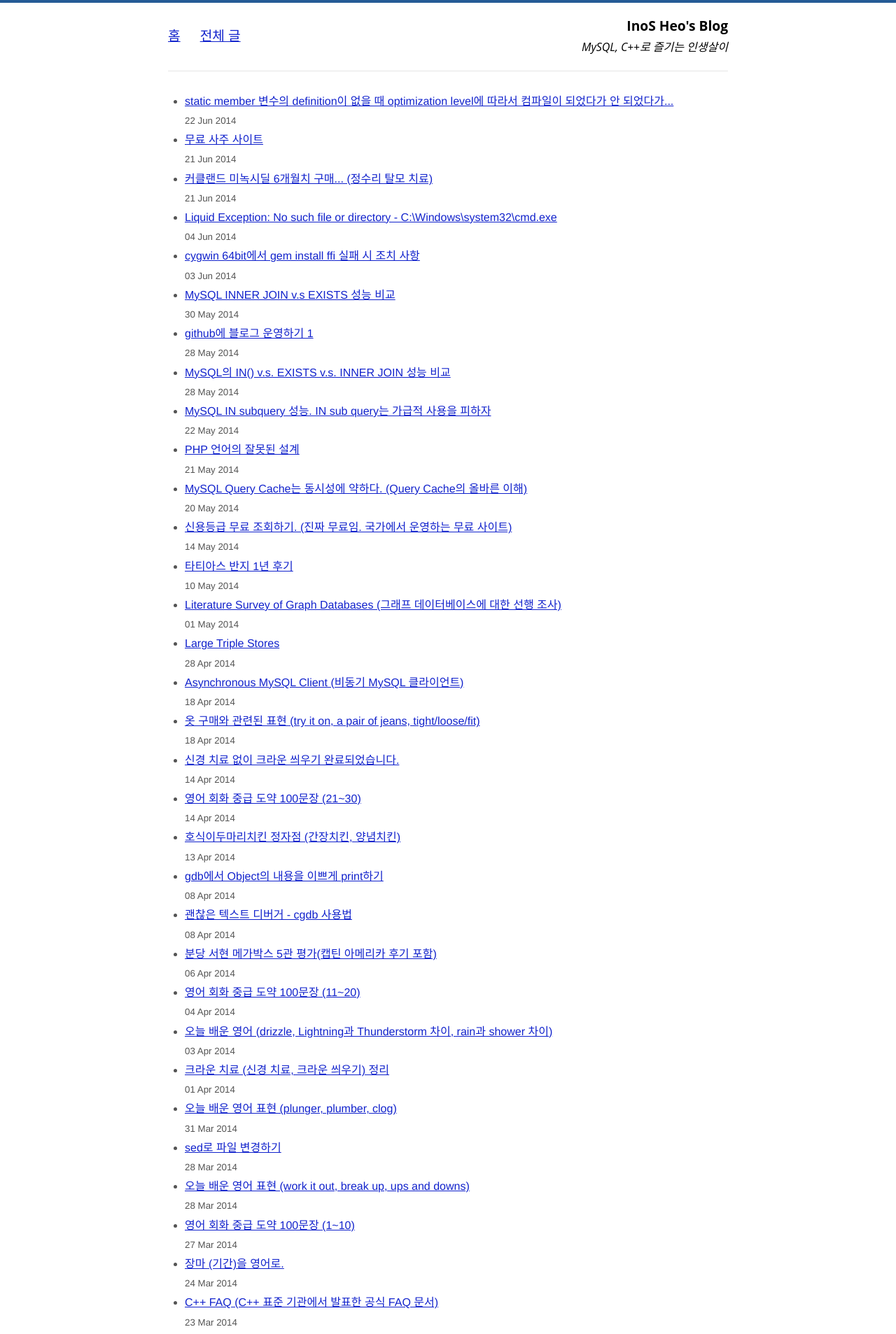
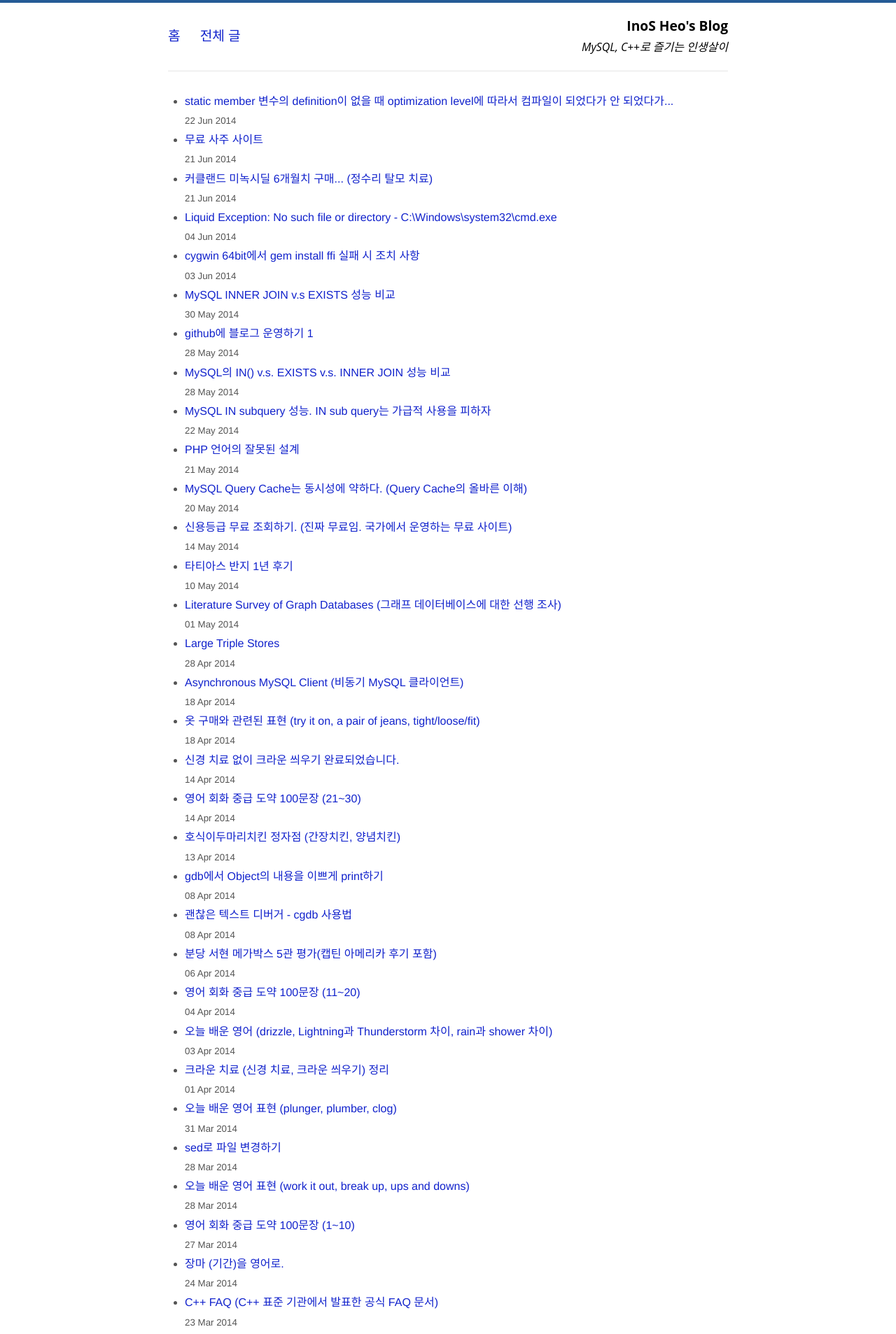
Before and after one commit to jason-heo/jason-heo.github.io, a Jekyll site: the page built from all_posts.html, in a window 1280 px wide. Shown: the top 1907 px of the page at 70% size. Built offline with Jekyll 4.4.1, drawn with Linux system fonts in a browser that asks for light colours; Markdown is read by kramdown in place of the engine named in the settings; comment, search, counter and statistics services are not loaded.

Commit message:
a.active underline => a.active = none

```diff
--- a/css/site.css
+++ b/css/site.css
@@ -70,7 +70,7 @@ table tr:nth-child(2n) {
 
 /* Common */
 a, a:active {
-  text-decoration: underline;
+  text-decoration: none;
   color: #3073b3;
 }
 
@@ -83,6 +83,14 @@ a:link {
 }
 
 a:hover {
+  text-decoration: underline;
+}
+
+article a:hover {
+  text-decoration: underline;
+}
+
+article a:active {
   text-decoration: underline;
 }
 
--- a/index.html
+++ b/index.html
@@ -16,11 +16,13 @@ description: MySQL, C++로 즐기는 인생
           <span class="date">{{ post.date | date: "%Y-%m-%d" }}</span>
           <span class="description">{{ post.description }}</span>
         </p>
+        <!--
         <ul class="tags cf">
           {% for tag in post.categories %}
           <li><a href="/search/?tags={{ tag }}">{{ tag | downcase }}</a></li>
           {% endfor %}
         </ul>
+        -->
       </li>
     {% endfor %}
   </ul>
```
